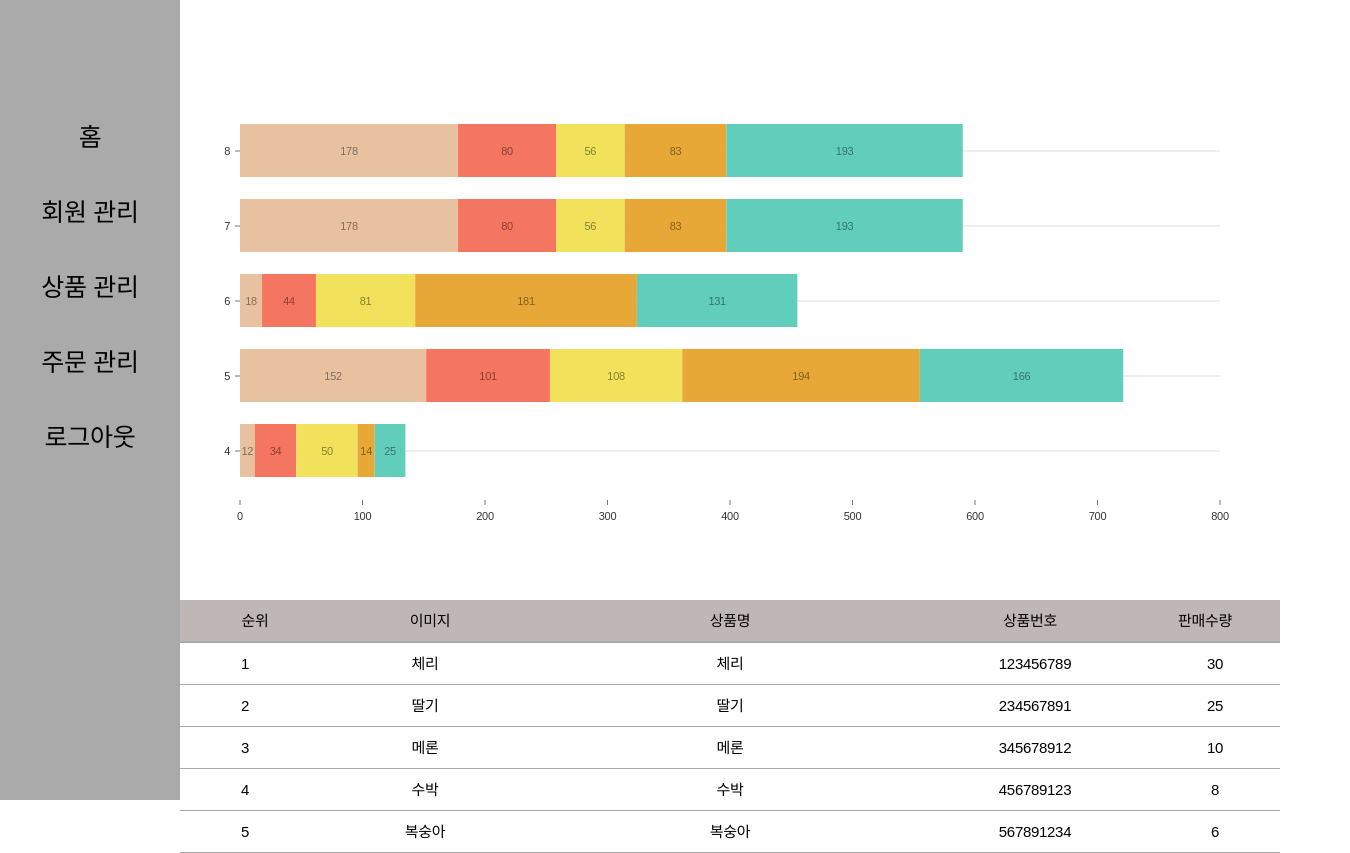
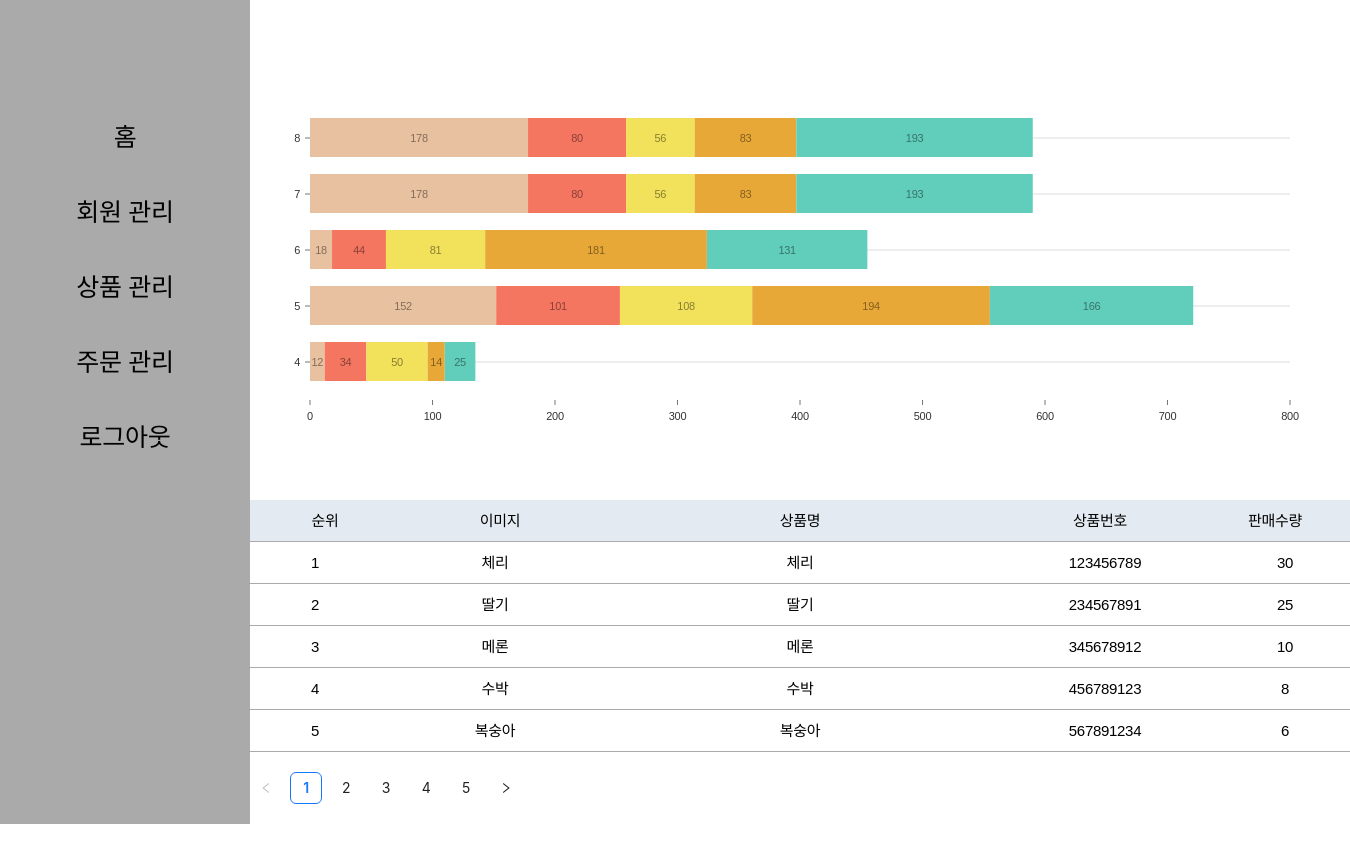
Before and after one commit to devwjdalsdl07/yummeal-admin, a React (Create React App) app: page /best in a window 1280 px wide. Shown: the whole page, 1350 px wide, since content can reach past the window. After the commit the page ends 824 px from the top, so only its background shows below. Built offline with nearby package versions, Linux system fonts and the light colour scheme.

Commit message:
feat: pagination 추가

```diff
--- a/src/components/Header.tsx
+++ b/src/components/Header.tsx
@@ -6,7 +6,8 @@ const Header = () => {
   const Wrap = styled.div`
     display: flex;
     width: 250px;
-    height: 100vh;
+    min-width: 250px;
+    min-height: 100vh;
     font-size: 25px;
     text-align: center;
     background: #aaa;
--- /dev/null
+++ b/src/components/Paging.tsx
@@ -0,0 +1,7 @@
+import React from 'react';
+import { Pagination } from 'antd';
+
+const Paging: React.FC = () => <Pagination defaultCurrent={1} total={50}/>;
+// pageSize : 페이지당 갯수 설정
+
+export default Paging;
--- a/src/components/SearchBar.tsx
+++ b/src/components/SearchBar.tsx
@@ -62,6 +62,7 @@ const SearchBar = () => {
     e: React.MouseEvent<HTMLButtonElement, MouseEvent>,
   ) => {
     e.preventDefault();
+    setSearch("");
   };
 
   return (
--- a/src/pages/BestSellProd.tsx
+++ b/src/pages/BestSellProd.tsx
@@ -1,6 +1,7 @@
 import { BarDatum } from "@nivo/bar";
 import MyResponsiveBar from "../components/BestSellProdChart";
 import { Wrap } from "../style/BestSellProdCss";
+import Paging from "../components/Paging";
 
 const BestSellProd = () => {
   type IData = {
@@ -111,6 +112,7 @@ const BestSellProd = () => {
           ))}
         </div>
       </div>
+      <Paging/>
     </Wrap>
   );
 };
--- a/src/pages/OrderDetail.tsx
+++ b/src/pages/OrderDetail.tsx
@@ -1,3 +1,4 @@
+import Paging from "../components/Paging";
 import { Wrap } from "../style/OrderDetailCss";
 
 
--- a/src/pages/OrderStatus.tsx
+++ b/src/pages/OrderStatus.tsx
@@ -2,6 +2,7 @@ import { useState } from "react";
 import { useNavigate } from "react-router";
 import SearchBar from "../components/SearchBar";
 import { Wrap } from "../style/OrderStatutsCss";
+import Paging from "../components/Paging";
 
 
 const OrderStatus = () => {
@@ -149,7 +150,6 @@ const OrderStatus = () => {
 
   return (
     <Wrap>
-      OrderStatus
       <SearchBar />
       <div className="menu">
         <div>체크</div>
@@ -186,6 +186,7 @@ const OrderStatus = () => {
           </div>
         ))}
       </div>
+      <Paging/>
     </Wrap>
   );
 };
--- a/src/pages/SalesStatus.tsx
+++ b/src/pages/SalesStatus.tsx
@@ -1,3 +1,4 @@
+import Paging from "../components/Paging";
 import MyResponsivePie from "../components/SaleStatusChart";
 import { Wrap } from "../style/SalesStatusCss";
 
@@ -148,6 +149,7 @@ const SalesStatus = () => {
           ))}
         </div>
       </div>
+      <Paging/>
     </Wrap>
   );
 };
--- a/src/style/BestSellProdCss.tsx
+++ b/src/style/BestSellProdCss.tsx
@@ -6,7 +6,7 @@ max-width: 1400px;
   margin: 0 auto;
   font-size: 15px;
   .bar-chart {
-  height: 500px;
+    height: 400px;
     margin: 50px 0;
   }
   .menu {
@@ -14,7 +14,7 @@ font-size: 15px;
     grid-template-columns: 150px 200px 400px 200px 150px;
     text-align: center;
     justify-content: space-between;
-  background: #bfb6b6;
+    background: #e3eaf2;
     border-bottom: 1px solid #aaa;
     & > div {
       padding: 10px;
@@ -24,7 +24,6 @@ font-size: 15px;
     display: grid;
     justify-items: stretch;
     text-align: center;
-  border-top: 1px solid #aaa;
     & > div {
       border-bottom: 1px solid #aaa;
     }
@@ -32,7 +31,7 @@ font-size: 15px;
       display: flex;
       justify-content: space-between;
       &:hover {
-      background: #ebe1e1;
+        background: #e3eaf2;
       }
       & > div {
         padding: 10px;
@@ -54,4 +53,8 @@ font-size: 15px;
       }
     }
   }
+  .ant-pagination {
+    padding: 20px 0;
+    text-align: center;
+  }
 `;
--- a/src/style/OrderDetailCss.tsx
+++ b/src/style/OrderDetailCss.tsx
@@ -16,7 +16,7 @@ export const Wrap = styled.div`
     display: grid;
     grid-template-columns: 150px 400px 100px 150px 150px 100px;
     text-align: center;
-      background: #bfb6b6;
+    background: #e3eaf2;
     border: 1px solid black;
     & > li {
       line-height: 25px;
@@ -39,7 +39,7 @@ export const Wrap = styled.div`
         display: flex;
         margin: 0 auto;
         &:hover {
-            background: #ebe1e1;
+          background: #e3eaf2;
         }
         & > li {
           line-height: 25px;
@@ -112,4 +112,8 @@ export const Wrap = styled.div`
       }
     }
   }
+  .ant-pagination {
+    padding: 20px 0;
+    text-align: center;
+  }
 `;
--- a/src/style/OrderStatutsCss.tsx
+++ b/src/style/OrderStatutsCss.tsx
@@ -11,7 +11,7 @@ font-size: 15px;
     display: grid;
     grid-template-columns: 50px 100px 150px 150px 100px 350px 150px 150px 150px;
     text-align: center;
-  background: #bfb6b6;
+    background: #e3eaf2;
     border-bottom: 1px solid #aaa;
     & > div {
       padding: 10px;
@@ -30,7 +30,7 @@ font-size: 15px;
         border-bottom: 1px solid #aaa;
       }
       &:hover {
-      background: #ebe1e1;
+        background: #e3eaf2;
       }
       & > div {
         padding: 10px;
@@ -74,4 +74,8 @@ font-size: 15px;
       }
     }
   }
+  .ant-pagination {
+    padding: 20px 0;
+    text-align: center;
+  }
 `;
--- a/src/style/SalesStatusCss.tsx
+++ b/src/style/SalesStatusCss.tsx
@@ -6,7 +6,7 @@ export const Wrap = styled.div`
   margin: 0 auto;
   font-size: 15px;
   .pie-chart {
-      height: 450px;
+    height: 400px;
     margin-bottom: 30px;
   }
   .content-wrap {
@@ -17,7 +17,7 @@ export const Wrap = styled.div`
       text-align: center;
       justify-content: space-between;
       border-bottom: 1px solid #aaa;
-        background: #bfb6b6;
+      background: #e3eaf2;
       & > div {
         padding: 10px;
       }
@@ -33,7 +33,7 @@ export const Wrap = styled.div`
         display: flex;
         justify-content: space-between;
         &:hover {
-            background: #ebe1e1;
+          background: #e3eaf2;
         }
         & > div {
           padding: 10px;
@@ -56,4 +56,8 @@ export const Wrap = styled.div`
       }
     }
   }
+  .ant-pagination {
+    padding: 20px 0;
+    text-align: center;
+  }
 `;
```
Lines whose indentation alone changed are shown as unchanged.
